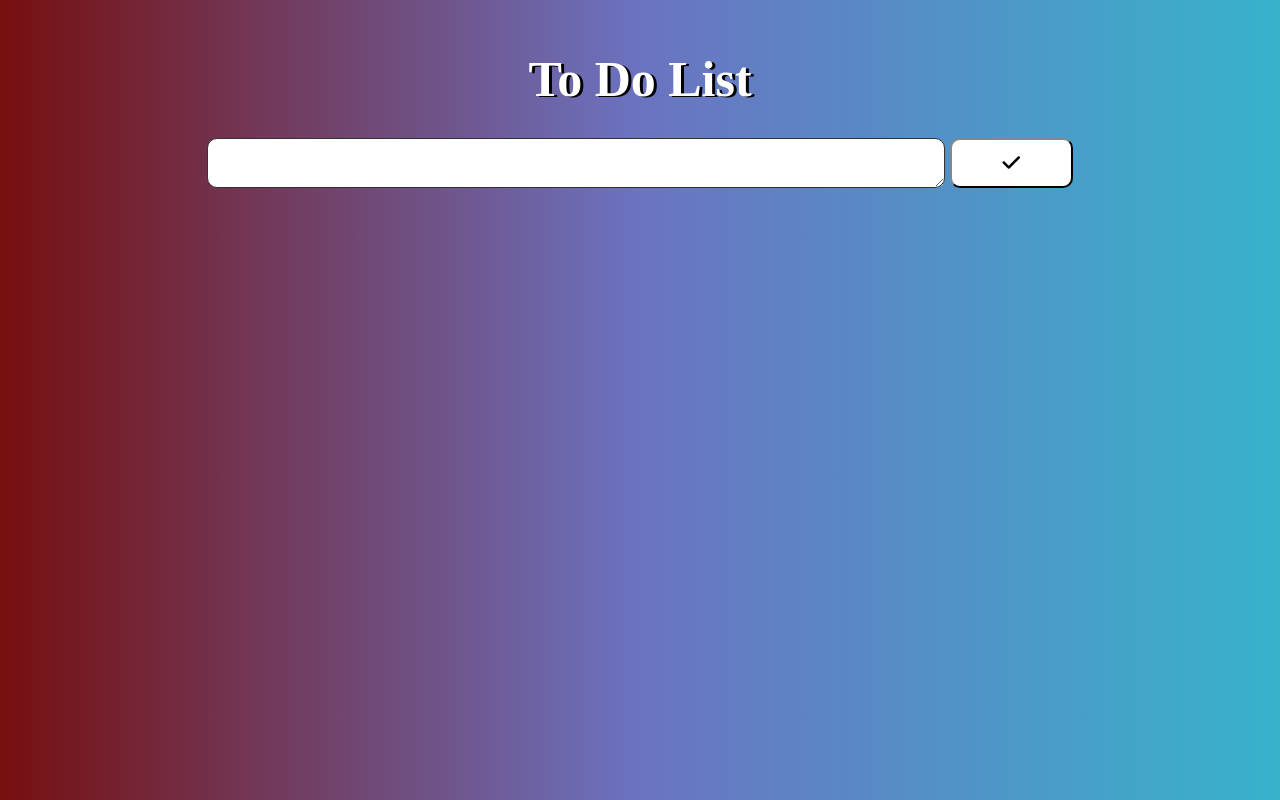
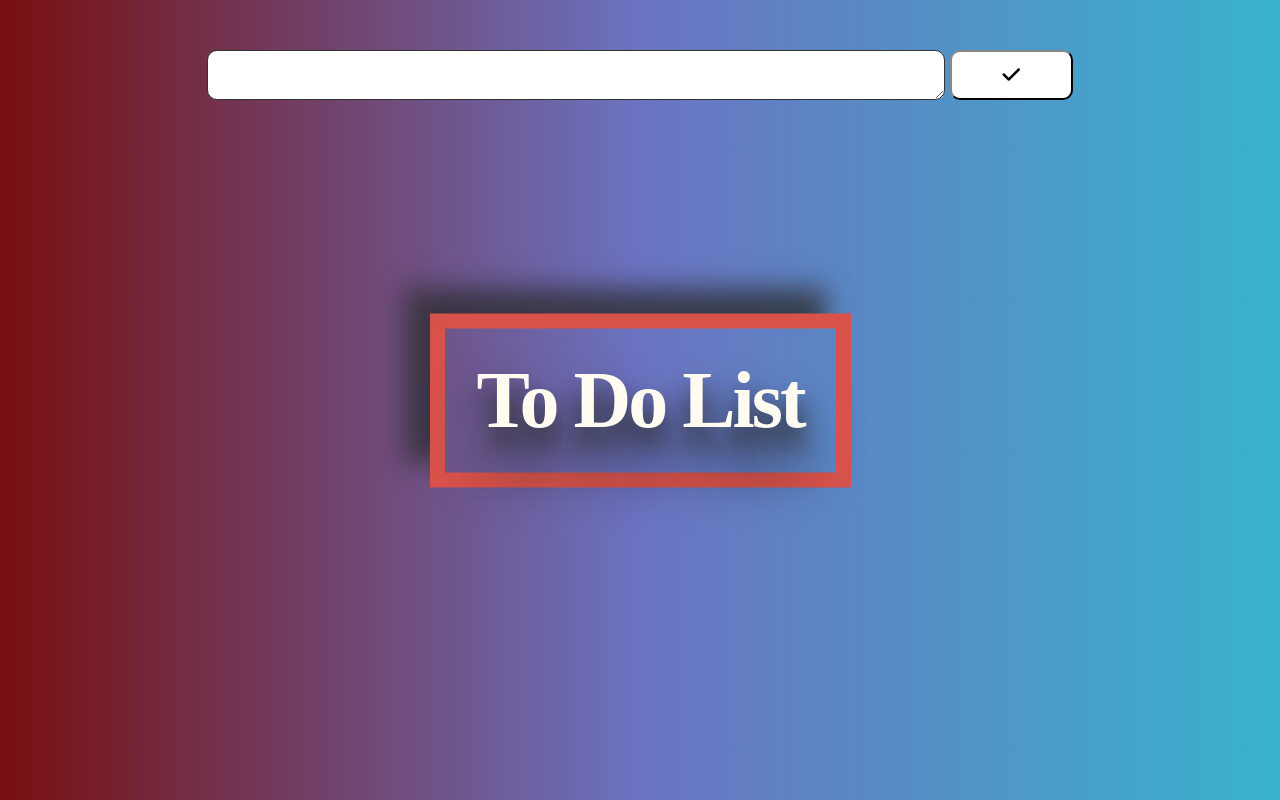
Before and after one commit to GessyBoy/to_do_list, a plain HTML site: page index.html in a window 1280 px wide. Drawn offline with Linux system fonts and the light colour scheme.

Commit message:
Ajout couleur et anim

```diff
--- a/index.html
+++ b/index.html
@@ -15,7 +15,7 @@
 
 <body>
     <div class="container-title">
-        <h1>To Do List</h1>
+        <h1><a href="https://github.com/GessyBoy/to_do_list" target="_blank">To Do List</a></h1>
     </div>
     <div class="container">
         <div class="inputcol">
--- a/style.css
+++ b/style.css
@@ -4,7 +4,58 @@
     box-sizing: border-box;
     font-family: 'Times New Roman', Times, serif;
 }
+/*animation*/
+#h1 {
+    animation: tipsy 5s linear infinite;
+}
+    @keyframes tipsy {
+    0% {
+      transform: translateX(-50%) translateY(-50%) rotate(0deg);
+    }
+    100% {
+      transform: translateX(-50%) translateY(-50%) rotate(360deg);
+    }
+  }
 
+  a {
+    color: #fffbf1;
+    text-shadow: 0 20px 25px #2e2e31, 0 40px 60px #2e2e31;
+    font-size: 80px;
+    font-weight: bold;
+    text-decoration: none;
+    letter-spacing: -3px;
+    margin: 0;
+    position: absolute;
+    top: 50%;
+    left: 50%;
+    transform: translateX(-50%) translateY(-50%);
+
+  }
+
+  a:before,
+  a:after {
+    content: '';
+    padding: .9em .4em;
+    position: absolute;
+    left: 50%;
+    width: 100%;
+    top: 50%;
+    display: block;
+    border: 15px solid red;
+    transform: translateX(-50%) translateY(-50%) rotate(0deg);
+    animation: 10s infinite alternate ease-in-out tipsy;
+  }
+
+  a:before {
+    border-color: #d9524a #d9524a rgba(0, 0, 0, 0) rgba(0, 0, 0, 0);
+    z-index: -1;
+  }
+
+  a:after {
+    border-color: rgba(0, 0, 0, 0) rgba(0, 0, 0, 0) #d9524a #d9524a;
+    box-shadow: 25px 25px 25px rgba(46, 46, 49, .8);
+  }
+/*fin anim*/
 body {
     background-image: linear-gradient(to right, #770f0f, #6b73c1, #37b3cc);
     margin: 50px 2%;
```
